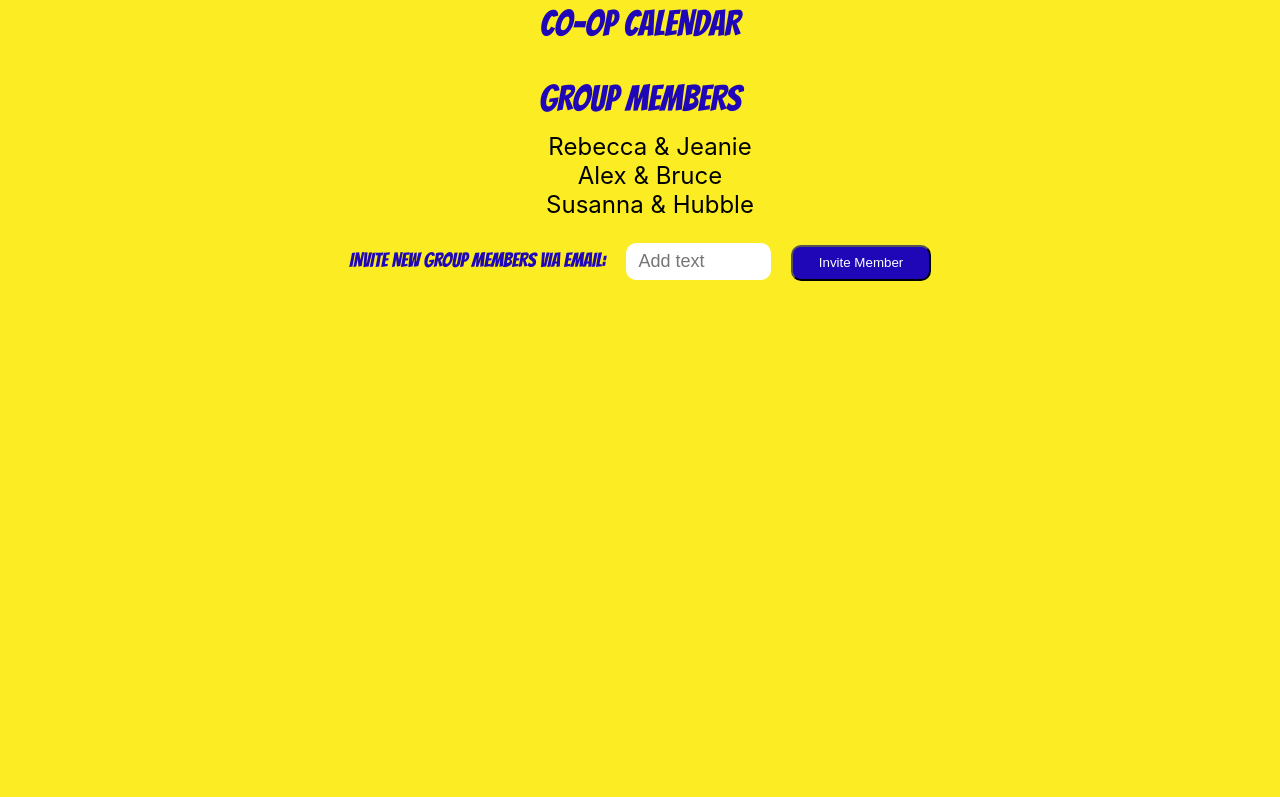
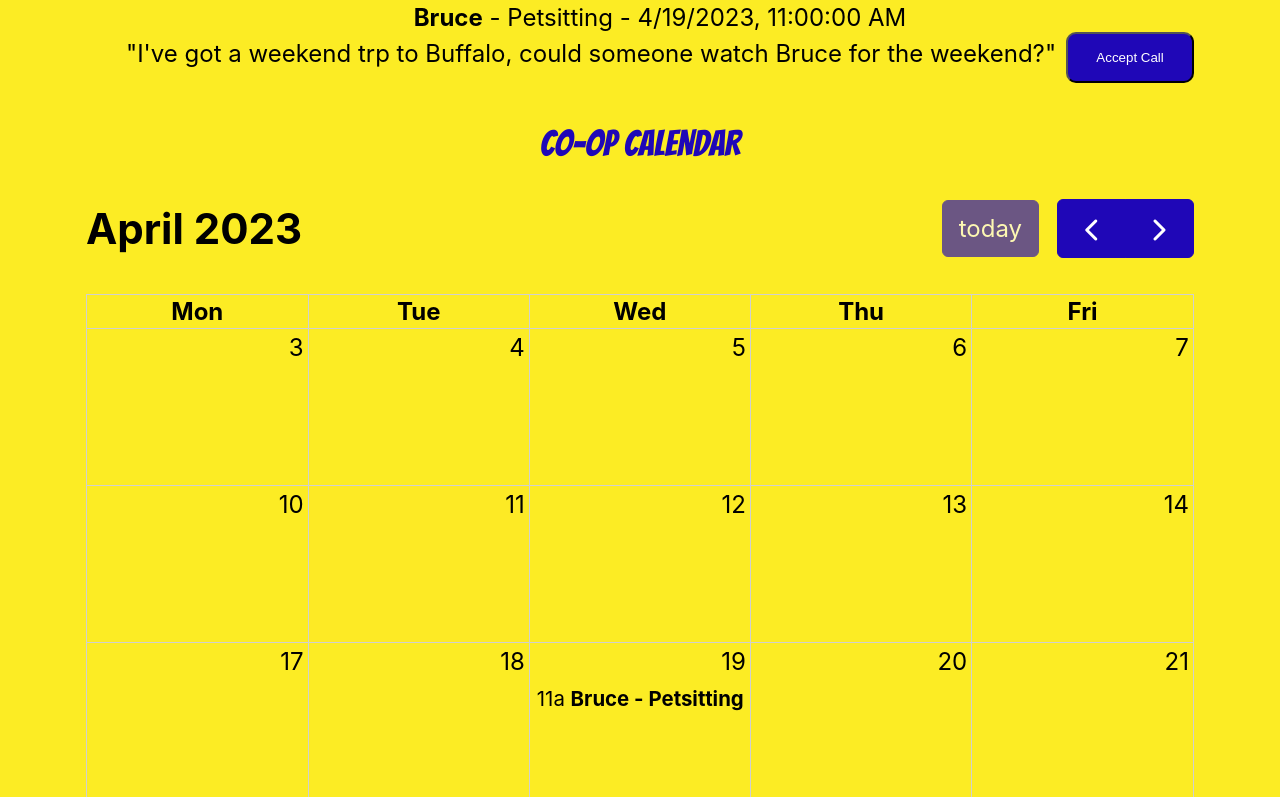
Before and after one commit to CMU-17-356/cmu-17-356-final-project-s23-walker, a React (Create React App) app in the folder walker/: page /#/co-op-home in a window 1280 px wide. Shown: the part 723-1520 px from the top of the page. Before the commit the page ends 1124 px from the top, so only its background shows below. Built offline with nearby package versions, Linux system fonts and the light colour scheme.

Commit message:
initial calendar implementation

```diff
--- a/walker/package.json
+++ b/walker/package.json
@@ -4,6 +4,10 @@
     "private": true,
     "homepage": ".",
     "dependencies": {
+        "@fullcalendar/core": "^6.1.5",
+        "@fullcalendar/daygrid": "^6.1.5",
+        "@fullcalendar/interaction": "^6.1.5",
+        "@fullcalendar/react": "^6.1.5",
         "@testing-library/jest-dom": "^5.16.5",
         "@testing-library/react": "^13.4.0",
         "@testing-library/user-event": "^13.5.0",
--- a/walker/src/index.css
+++ b/walker/src/index.css
@@ -3,6 +3,13 @@
 :root {
     --bg-color: #fcec24;
     --primary-color: #1f07b7;
+    --fc-button-active-border-color: #1f07b7;
+    --fc-button-bg-color: #1f07b7;
+    --fc-button-border-color: #1f07b7;
+    --fc-button-hover-color: #1f07b7;
+    --fc-button-hover-bg-color: #351ec9;
+    --fc-button-hover-border-color: #1f07b7;
+    --fc-border-color: #d0d0d0;
 }
 
 body {
--- a/walker/src/pages/CoOp.module.css
+++ b/walker/src/pages/CoOp.module.css
@@ -29,3 +29,9 @@
     align-items: center;
     padding-bottom: 2vh;
 }
+
+.event {
+    margin: 0px;
+    padding: 2px 5px;
+    overflow-x: scroll;
+}
--- a/walker/src/pages/CoOpHome.tsx
+++ b/walker/src/pages/CoOpHome.tsx
@@ -1,8 +1,8 @@
-import React, { useState } from 'react';
-import Calendar from 'react-calendar';
-import 'react-calendar/dist/Calendar.css';
+import React, { useState } from "react";
+import FullCalendar from "@fullcalendar/react";
+import dayGridPlugin from "@fullcalendar/daygrid";
 
-import styles from "./Landing.module.css";
+import styles from "./CoOp.module.css";
 import logo from "../assets/logo.png";
 import { Link } from "react-router-dom";
 
@@ -19,11 +19,39 @@ interface GroupMember {
     dogName: string;
 }
 
+interface EventInfo {
+    timeText: string;
+    event: {
+        title: string;
+        start: Date;
+    };
+}
 
 const pendingWalkerCalls: WalkerCall[] = [
-  { id: 1, petName: "Jeanie", job: "Walk", scheduledTime: new Date("2023-03-02T09:00:00"), request: "I'm working late, could Jeanie join someone on their afternoon walk please?" },
-  { id: 2, petName: "Bruce", job: "Petsitting", scheduledTime: new Date("2023-04-19T11:00:00"), request: "I've got a weekend trp to Buffalo, could someone watch Bruce for the weekend?" }
+    {
+        id: 1,
+        petName: "Jeanie",
+        job: "Walk",
+        scheduledTime: new Date("2023-03-02T09:00:00"),
+        request:
+            "I'm working late, could Jeanie join someone on their afternoon walk please?",
+    },
+    {
+        id: 2,
+        petName: "Bruce",
+        job: "Petsitting",
+        scheduledTime: new Date("2023-04-19T11:00:00"),
+        request:
+            "I've got a weekend trp to Buffalo, could someone watch Bruce for the weekend?",
+    },
 ];
+
+const events = pendingWalkerCalls.map(({ petName, job, scheduledTime }) => {
+    return {
+        title: `${petName} - ${job}`,
+        start: scheduledTime,
+    };
+});
 
 const groupMembers: GroupMember[] = [
     { dogOwnerName: "Rebecca", dogName: "Jeanie" },
@@ -31,51 +59,103 @@ const groupMembers: GroupMember[] = [
     { dogOwnerName: "Susanna", dogName: "Hubble" },
 ];
 
-
-
-function CoOpHome({ userName, petName, groupName }: { userName: string, petName: string, groupName: string }): JSX.Element {
-
+function CoOpHome({
+    userName,
+    petName,
+    groupName,
+}: {
+    userName: string;
+    petName: string;
+    groupName: string;
+}): JSX.Element {
     return (
         <div className={styles.container}>
             <div className={styles.header}>
                 <h1 className="heading" style={{ fontSize: "60px" }}>
                     {groupName}
                 </h1>
-        <img src={logo} alt="Walker logo" style={{ width: "120px", height: "120px" }} />
+                <img
+                    src={logo}
+                    alt="Walker logo"
+                    style={{ width: "120px", height: "120px" }}
+                />
                 <div className={styles.welcome}>
                     <p className={"subheading"} style={{ fontSize: "36px" }}>
                         Welcome {userName} & {petName}!
                     </p>
-          <Link to="/create-walker-call" className="btn" style={{ fontSize: "18px" }}>
+                    <Link
+                        to="/create-walker-call"
+                        className="btn"
+                        style={{ fontSize: "18px" }}
+                    >
                         Create Walker Call
                     </Link>
-          <p className={"subheading"} style={{ fontSize: "36px" }}>Pending Walker Calls</p>
+                    <p className={"subheading"} style={{ fontSize: "36px" }}>
+                        Pending Walker Calls
+                    </p>
                     <ul>
-            {pendingWalkerCalls.map(call => (
-              <li key={call.id} style={{ display: "inline-block", whiteSpace: "nowrap", marginBottom: "5px" }}>
-              <div >
-                <strong>{call.petName}</strong> - {call.job} - {call.scheduledTime.toLocaleString()}
+                        {pendingWalkerCalls.map((call) => (
+                            <li
+                                key={call.id}
+                                style={{
+                                    display: "inline-block",
+                                    whiteSpace: "nowrap",
+                                    marginBottom: "5px",
+                                }}
+                            >
+                                <div>
+                                    <strong>{call.petName}</strong> - {call.job}{" "}
+                                    - {call.scheduledTime.toLocaleString()}
                                 </div>
-              <div style={{ display: "inline-block", marginRight: "10px" }}> "{call.request}"</div>
-              <button className="btn" style={{ display: "inline-block" }}>Accept Call</button>
+                                <div
+                                    style={{
+                                        display: "inline-block",
+                                        marginRight: "10px",
+                                    }}
+                                >
+                                    {" "}
+                                    "{call.request}"
+                                </div>
+                                <button
+                                    className="btn"
+                                    style={{ display: "inline-block" }}
+                                >
+                                    Accept Call
+                                </button>
                             </li>
                         ))}
                     </ul>
-
-          <p className={"subheading"} style={{ fontSize: "36px" }}>Co-Op Calendar</p>
-
-          <p className={"subheading"} style={{  marginBottom: "-10px", fontSize: "36px" }}>Group Members</p>
-          <ul  style={{ listStyleType: "none" }}>
+                    <p className={"subheading"} style={{ fontSize: "36px" }}>
+                        Co-Op Calendar
+                    </p>
+                    <FullCalendar
+                        plugins={[dayGridPlugin]}
+                        initialView="dayGridMonth"
+                        weekends={false}
+                        events={events}
+                        eventContent={renderEventContent}
+                        themeSystem="standard"
+                    />
+                    <p
+                        className={"subheading"}
+                        style={{ marginBottom: "-10px", fontSize: "36px" }}
+                    >
+                        Group Members
+                    </p>
+                    <ul style={{ listStyleType: "none" }}>
                         {groupMembers.map((member, index) => (
-              <li key={index} style={{paddingRight: "20px" }}>
+                            <li key={index} style={{ paddingRight: "20px" }}>
                                 {member.dogOwnerName} & {member.dogName}
                             </li>
                         ))}
                     </ul>
 
-
                     <div>
-              <label className="subheading" htmlFor="email" style={{fontSize: "20px", marginRight:"20px"}}>
+                        <label
+                            className="subheading"
+                            htmlFor="email"
+                            style={{ fontSize: "20px", marginRight: "20px" }}
+                        >
                             Invite new group members via email:
                         </label>
                         <input
@@ -83,15 +163,36 @@ function CoOpHome({ userName, petName, groupName }: { userName: string, petName:
                             type="email"
                             id="email"
                             name="email"
-                  style={{height: "5px", width:"120px", marginRight: "20px"}}
+                            style={{
+                                height: "5px",
+                                width: "120px",
+                                marginRight: "20px",
+                            }}
                         />
-              <button className="btn" style={{ lineHeight:"0",height: "5px", display: "inline-block" }}>Invite Member</button>
+                        <button
+                            className="btn"
+                            style={{
+                                lineHeight: "0",
+                                height: "5px",
+                                display: "inline-block",
+                            }}
+                        >
+                            Invite Member
+                        </button>
                     </div>
-
                 </div>
             </div>
         </div>
     );
 }
 
+// a custom render function
+function renderEventContent(eventInfo: EventInfo) {
+    return (
+        <p className={styles.event}>
+            {eventInfo.timeText} <b>{eventInfo.event.title}</b>
+        </p>
+    );
+}
+
 export default CoOpHome;
--- a/walker/typing.d.ts
+++ b/walker/typing.d.ts
@@ -6,3 +6,4 @@ declare module 'react-geocode';
 declare module 'react';
 declare module 'react/jsx-runtime';
 declare module 'react-dom/client';
+declare module '@fullcalendar/react';
```
Also changed, not shown: 1 other file (tests, documents, lock files or other folders). Lines whose indentation alone changed are shown as unchanged.
